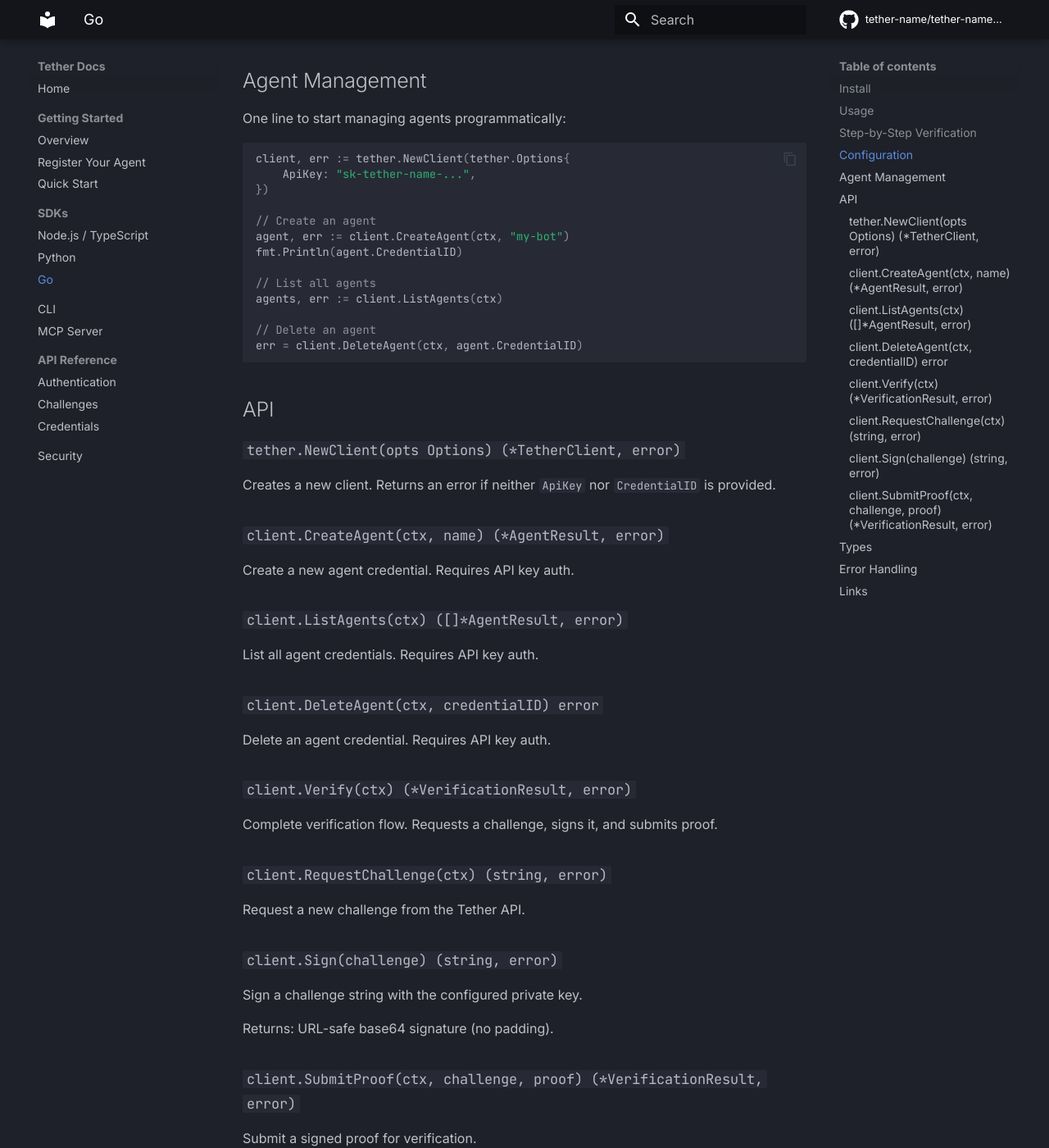
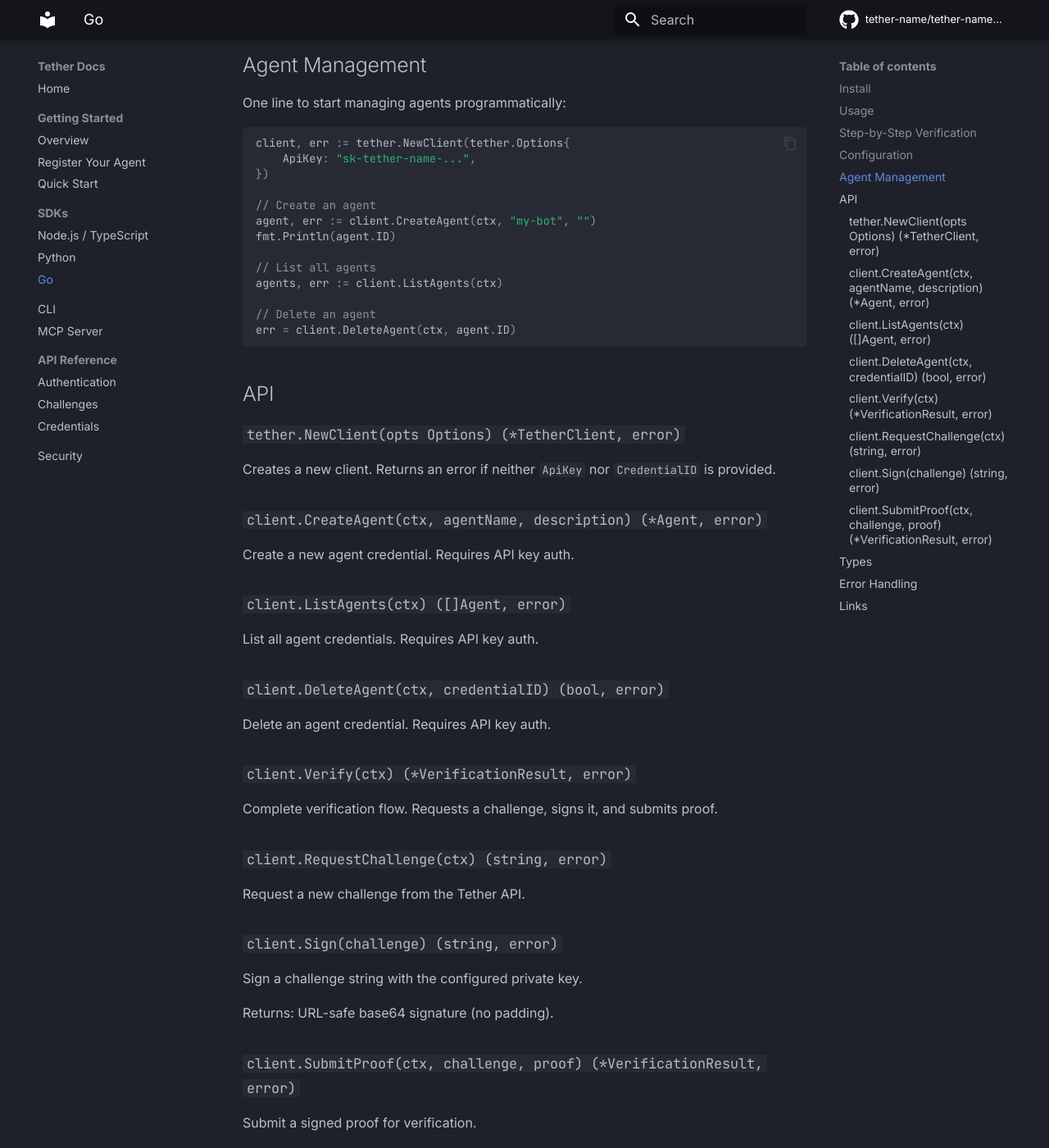
Before and after one commit to tether-name/tether-name-docs, an MkDocs documentation site: the page built from docs/sdks/go.md, in a window 1280 px wide and 1400 px high, scrolled down 1844 px. Shown: the whole window at 82% size. Built offline with MkDocs 1.6.1 and Material for MkDocs 9.7.7, drawn with Linux system fonts in a browser that asks for light colours; comment, search, counter and statistics services are not loaded.

Commit message:
Fix docs: match actual SDK types, return values, and field names

````diff
--- a/docs/api/credentials.md
+++ b/docs/api/credentials.md
@@ -12,7 +12,7 @@ Authorization: Bearer eyJ...
 Content-Type: application/json
 
 {
-  "name": "My Agent"
+  "agentName": "My Agent"
 }
 ```
 
--- a/docs/sdks/go.md
+++ b/docs/sdks/go.md
@@ -71,7 +71,6 @@ client, err := tether.NewClient(tether.Options{
     PrivateKeyPath: "/path/to/key.der",  // File path (DER or PEM)
     PrivateKeyPEM:  pemBytes,             // PEM as []byte
     PrivateKeyDER:  derBytes,             // DER as []byte
-
 })
 ```
 
@@ -93,14 +92,14 @@ client, err := tether.NewClient(tether.Options{
 })
 
 // Create an agent
-agent, err := client.CreateAgent(ctx, "my-bot")
-fmt.Println(agent.CredentialID)
+agent, err := client.CreateAgent(ctx, "my-bot", "")
+fmt.Println(agent.ID)
 
 // List all agents
 agents, err := client.ListAgents(ctx)
 
 // Delete an agent
-err = client.DeleteAgent(ctx, agent.CredentialID)
+err = client.DeleteAgent(ctx, agent.ID)
 ```
 
 ## API
@@ -109,15 +108,15 @@ err = client.DeleteAgent(ctx, agent.CredentialID)
 
 Creates a new client. Returns an error if neither `ApiKey` nor `CredentialID` is provided.
 
-### `client.CreateAgent(ctx, name) (*AgentResult, error)`
+### `client.CreateAgent(ctx, agentName, description) (*Agent, error)`
 
 Create a new agent credential. Requires API key auth.
 
-### `client.ListAgents(ctx) ([]*AgentResult, error)`
+### `client.ListAgents(ctx) ([]Agent, error)`
 
 List all agent credentials. Requires API key auth.
 
-### `client.DeleteAgent(ctx, credentialID) error`
+### `client.DeleteAgent(ctx, credentialID) (bool, error)`
 
 Delete an agent credential. Requires API key auth.
 
````
Also changed, not shown: docs/cli.md (+2 -0 lines), docs/sdks/node.md (+5 -6 lines), docs/sdks/python.md (+5 -6 lines).
